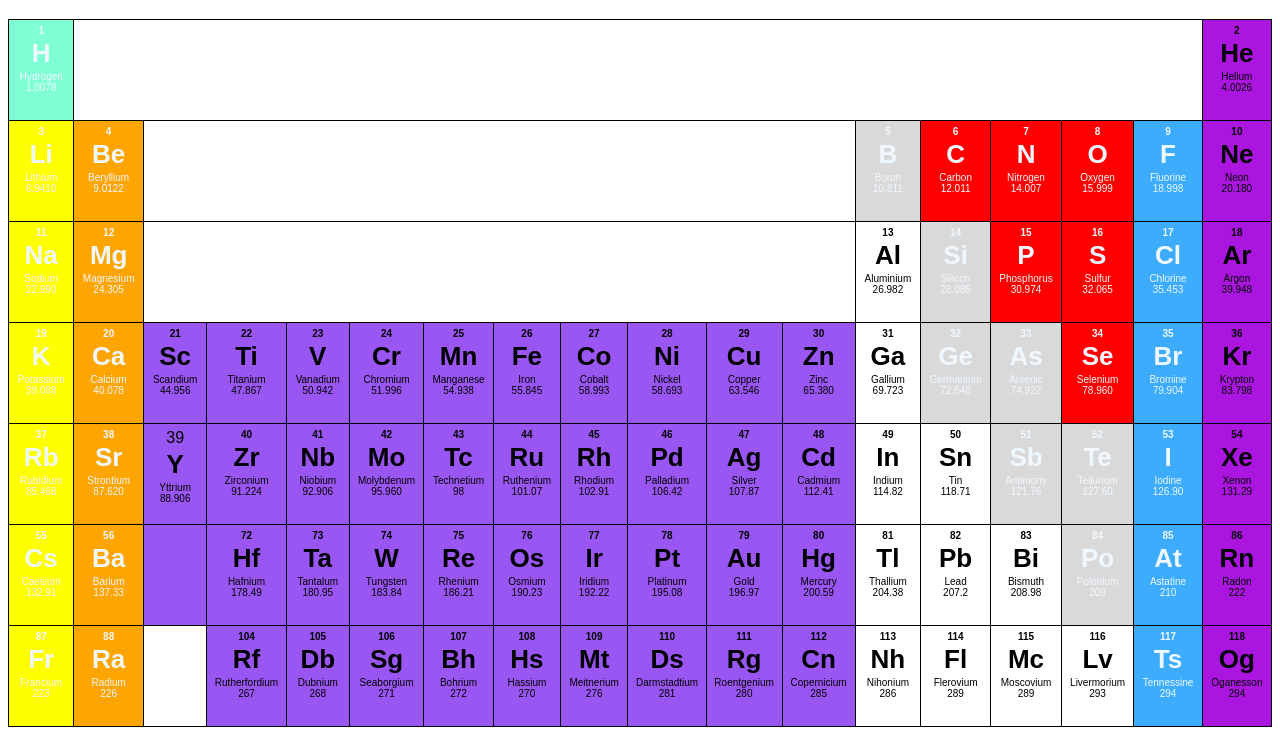
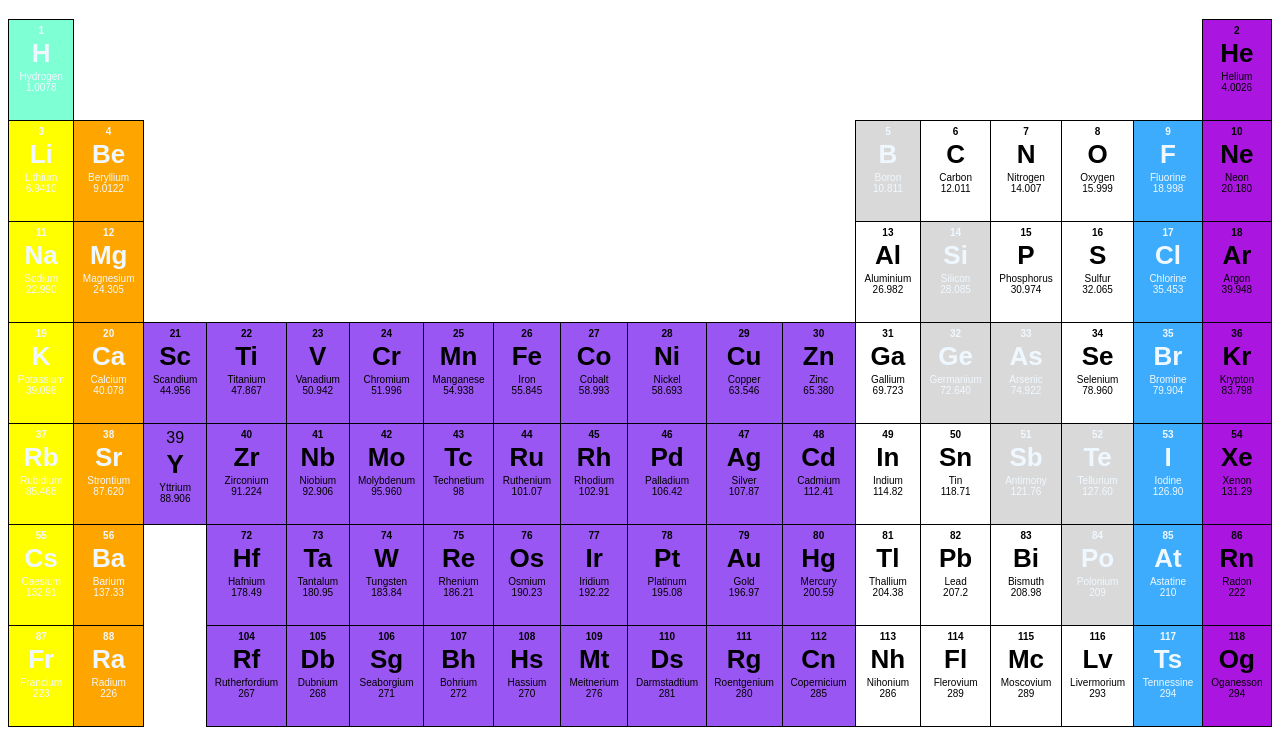
Before and after one commit to soniasalmann/SMIT-Modern-Web-Application-ASSIGNMENTS, a plain HTML site: page smit web dev assign/t2/index1.html in a window 1280 px wide. Shown: the part 61-800 px from the top of the page. Drawn offline with Linux system fonts and the light colour scheme.

Commit message:
index1.html

```diff
--- a/smit web dev assign/t2/index1.html
+++ b/smit web dev assign/t2/index1.html
@@ -17,7 +17,7 @@
         <!-- Row 1 -->
         <tr>
             <td class="H"><h6>1</h6><h1>H</h1><p>Hydrogen<br>1.0078</p></td>
-            <td colspan="16" ></td>
+            <td class = "nb" colspan="16" ></td>
             <td class="purple"><h6>2</h6><h1>He</h1><p>Helium<br>4.0026</p></td>
         </tr>
 
@@ -25,12 +25,12 @@
         <tr>
             <td class="yellow"><h6>3</h6><h1>Li</h1><p>Lithium<br>6.9410</p></td>
             <td class="orange"><h6>4</h6><h1>Be</h1><p>Beryllium<br>9.0122</p></td>
-            <td colspan="10" style="border: none;"></td>
+            <td class = "nb" colspan="10"></td>
 
             <td class="grey"><h6>5</h6><h1>B</h1><p>Boron<br>10.811</p></td>
-            <td class="red"><h6>6</h6><h1>C</h1><p>Carbon<br>12.011</p></td>
-            <td class="red"><h6>7</h6><h1>N</h1><p>Nitrogen<br>14.007</p></td>
-            <td class="red"><h6>8</h6><h1>O</h1><p>Oxygen<br>15.999</p></td>
+            <td class="redp"><h6>6</h6><h1>C</h1><p>Carbon<br>12.011</p></td>
+            <td class="redp"><h6>7</h6><h1>N</h1><p>Nitrogen<br>14.007</p></td>
+            <td class="redp"><h6>8</h6><h1>O</h1><p>Oxygen<br>15.999</p></td>
             <td class="blue"><h6>9</h6><h1>F</h1><p>Fluorine<br>18.998</p></td>
             <td class="purple"><h6>10</h6><h1>Ne</h1><p>Neon<br>20.180</p></td>
         </tr>
@@ -39,11 +39,11 @@
         <tr>
             <td class="yellow"><h6>11</h6><h1>Na</h1><p>Sodium<br>22.990</p></td>
             <td class="orange"><h6>12</h6><h1>Mg</h1><p>Magnesium<br>24.305</p></td>
-            <td colspan="10"></td>
+            <td class = "nb" colspan="10"></td>
             <td class="dark"><h6>13</h6><h1>Al</h1><p>Aluminium<br>26.982</p></td>
             <td class="grey"><h6>14</h6><h1>Si</h1><p>Silicon<br>28.085</p></td>
-            <td class="red"><h6>15</h6><h1>P</h1><p>Phosphorus<br>30.974</p></td>
-            <td class="red"><h6>16</h6><h1>S</h1><p>Sulfur<br>32.065</p></td>
+            <td class="redp"><h6>15</h6><h1>P</h1><p>Phosphorus<br>30.974</p></td>
+            <td class="redp"><h6>16</h6><h1>S</h1><p>Sulfur<br>32.065</p></td>
             <td class="blue"><h6>17</h6><h1>Cl</h1><p>Chlorine<br>35.453</p></td>
             <td class="purple"><h6>18</h6><h1>Ar</h1><p>Argon<br>39.948</p></td>
         </tr>
@@ -65,7 +65,7 @@
             <td class="dark"><h6>31</h6><h1>Ga</h1><p>Gallium<br>69.723</p></td>
             <td class="grey"><h6>32</h6><h1>Ge</h1><p>Germanium<br>72.640</p></td>
             <td class="grey"><h6>33</h6><h1>As</h1><p>Arsenic<br>74.922</p></td>
-            <td class="red"><h6>34</h6><h1>Se</h1><p>Selenium<br>78.960</p></td>
+            <td class="redp"><h6>34</h6><h1>Se</h1><p>Selenium<br>78.960</p></td>
             <td class="blue"><h6>35</h6><h1>Br</h1><p>Bromine<br>79.904</p></td>
             <td class="purple"><h6>36</h6><h1>Kr</h1><p>Krypton<br>83.798</p></td>
         </tr>
@@ -93,7 +93,7 @@
 <tr>
     <td class="yellow"><h6>55</h6><h1>Cs</h1><p>Caesium<br>132.91</p></td>
     <td class="orange"><h6>56</h6><h1>Ba</h1><p>Barium<br>137.33</p></td>
-    <td class="lightpurple"><h6></h6><h1></h1><p></p></td>
+    <td class = "nb"><h6></h6><h1></h1><p></p></td>
     <td class="lightpurple"><h6>72</h6><h1>Hf</h1><p>Hafnium<br>178.49</p></td>
     <td class="lightpurple"><h6>73</h6><h1>Ta</h1><p>Tantalum<br>180.95</p></td>
     <td class="lightpurple"><h6>74</h6><h1>W</h1><p>Tungsten<br>183.84</p></td>
@@ -113,7 +113,7 @@
 <tr>
     <td class="yellow"><h6>87</h6><h1>Fr</h1><p>Francium<br>223</p></td>
     <td class="orange"><h6>88</h6><h1>Ra</h1><p>Radium<br>226</p></td>
-    <td ><h6></h6><h1></h1><p></p></td>
+    <td class = "nb"><h6></h6><h1></h1><p></p></td>
     <td class="lightpurple"><h6>104</h6><h1>Rf</h1><p>Rutherfordium<br>267</p></td>
     <td class="lightpurple"><h6>105</h6><h1>Db</h1><p>Dubnium<br>268</p></td>
     <td class="lightpurple"><h6>106</h6><h1>Sg</h1><p>Seaborgium<br>271</p></td>
```
